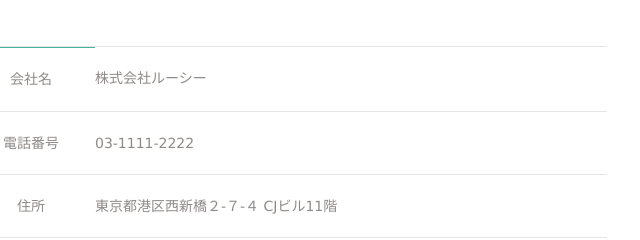
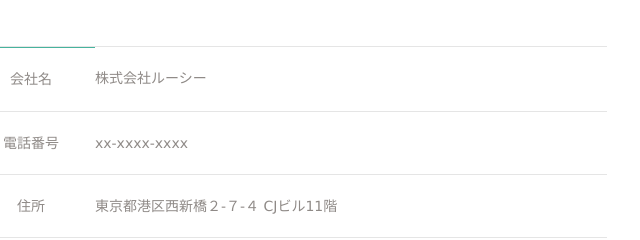
Before and after one commit to kariya-0621/Xeory.mosha3, a plain HTML site: page index.html in a window 1280 px wide. Shown: the part 4260-4500 px from the top of the page, 97-737 px from the left. Drawn offline with nearby package versions, Linux system fonts and the light colour scheme.

Commit message:
Update index.html

```diff
--- a/index.html
+++ b/index.html
@@ -410,7 +410,7 @@
 			  		<p>電話番号</p>
 			  	</div>
 			  	<div class="kabusiki">
-			  		<p>03-1111-2222</p>
+			  		<p>xx-xxxx-xxxx</p>
 			  	</div>
 			  </div>
 
```
